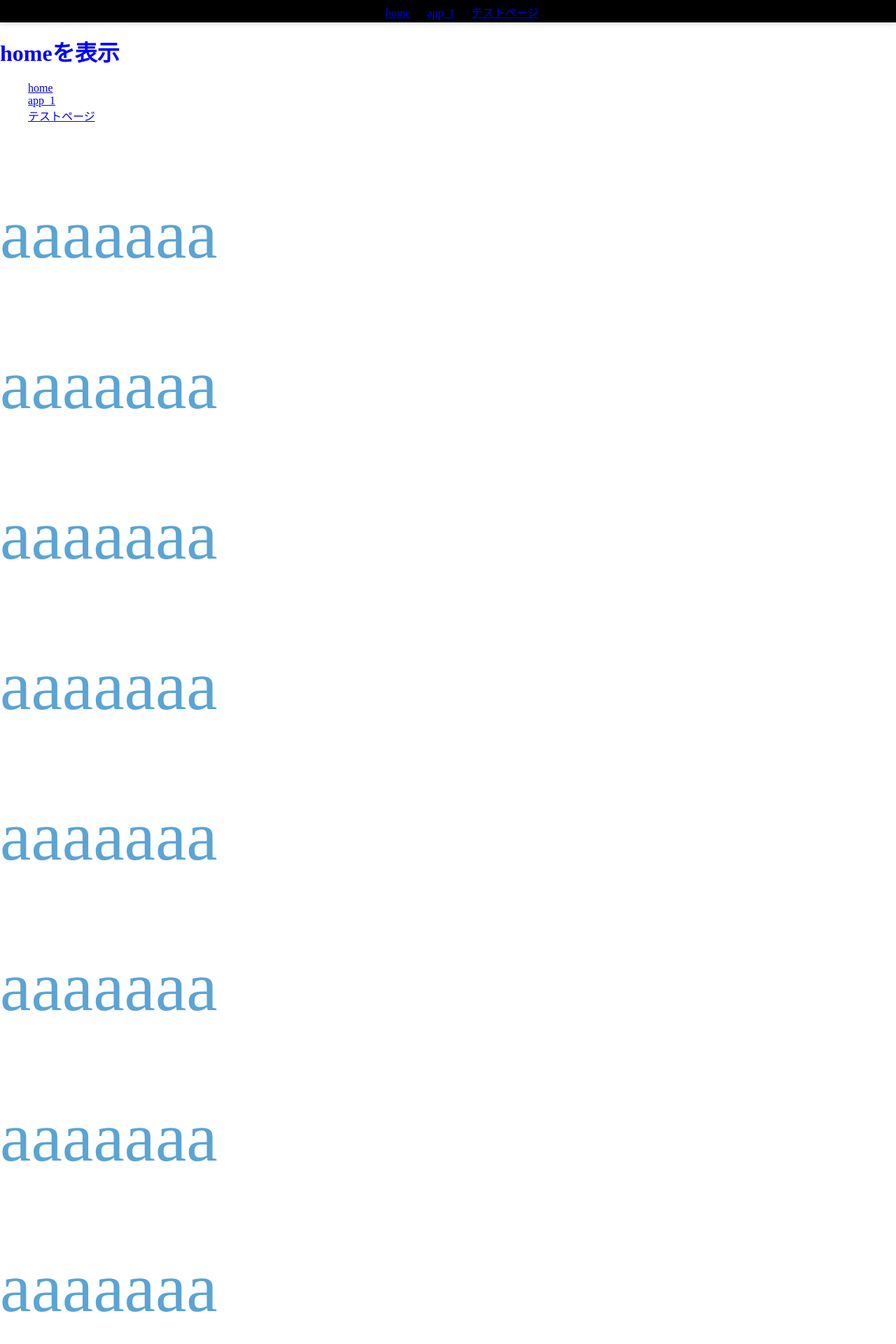
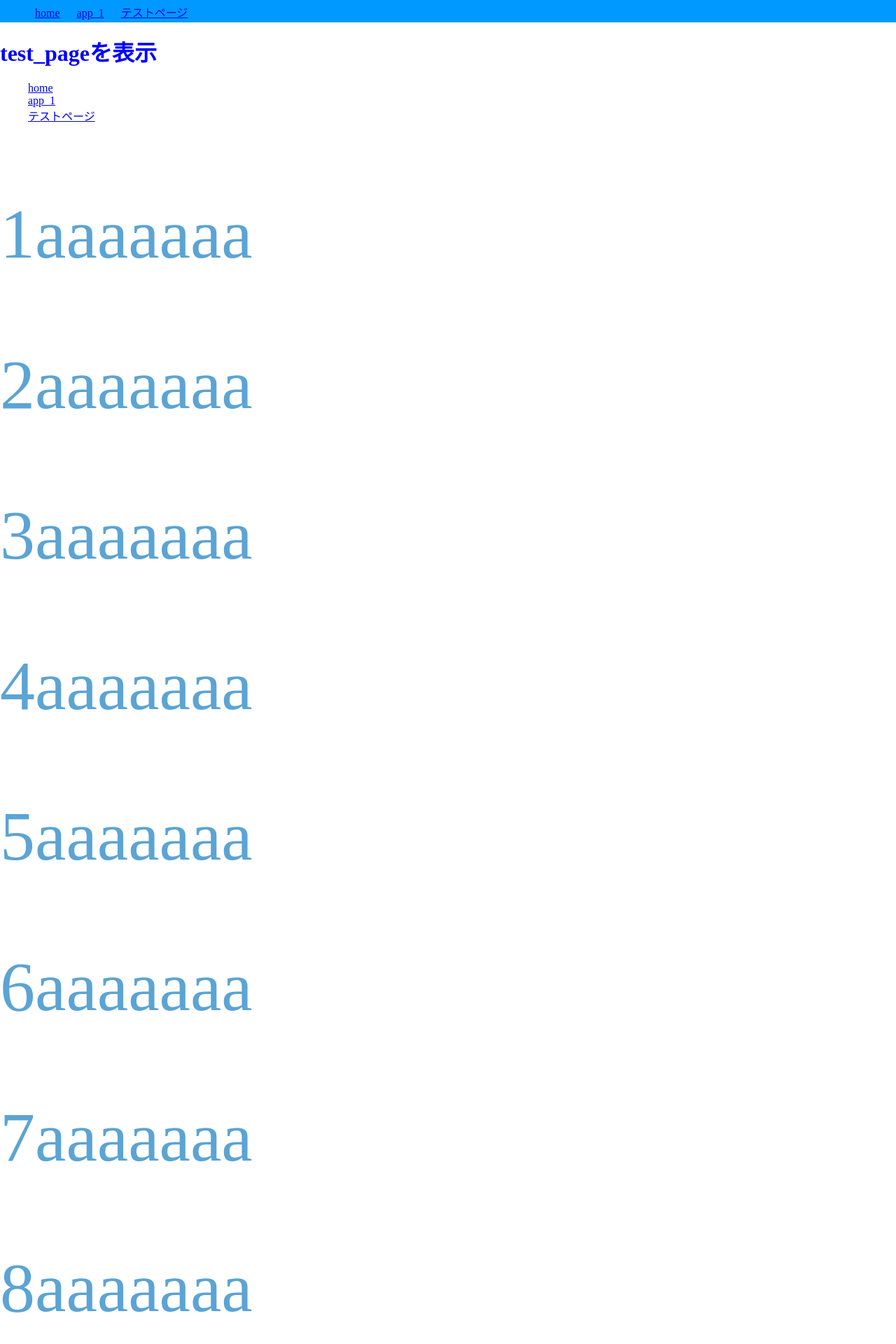
Before and after one commit to k158124456/Xx_project_xX, a Django app: page /test_page/ in a window 1280 px wide. Shown: the top 1920 px of the page at 70% size. Run offline with Django 3.2, Linux system fonts and the light colour scheme.

Commit message:
test_pageのヘッダーの色変更と下線削除　なぜか左の余白がなくならない

```diff
--- a/yarita/newproject/static/test_page/css/test_page.css
+++ b/yarita/newproject/static/test_page/css/test_page.css
@@ -6,6 +6,8 @@ ul {
 }
 
 ul li.header_class {
+  color: rgb(0, 0, 0);
+  text-decoration: none;
   margin-top: 0px;
   display: inline-block;
   padding: 5px 10px 10px 10px;
@@ -25,11 +27,11 @@ header{
   /*position: absolute;*/
   position: fixed;
   /*top: 300px;*/
-  background-color: rgb(0, 0, 0);
+  background-color: rgb(0, 153, 255);
   width: 100%;
-  text-align: center;
+  text-align: left;
   /*z-index: 1;*//*物体の描画優先度で大きいほど優先される*/
-  box-shadow: 0px 0px 10px 0px rgba(26, 26, 26, 0.25);
+  /*box-shadow: 0px 0px 10px 0px rgba(26, 26, 26, 0.25);*/
 }
 
 p{
--- a/yarita/newproject/test_page/templates/test_page/test_page.html
+++ b/yarita/newproject/test_page/templates/test_page/test_page.html
@@ -16,30 +16,30 @@
     </header>
 
 
-    <h1>homeを表示</h1>
+    <h1>test_pageを表示</h1>
       <ul>
         <li><a href={%url 'home:home'%}>home</a></li>
         <li><a href={%url 'app_1:app_1_index'%}>app_1</a></li>
         <li><a href={%url 'test_page:test_page'%}>テストページ</a></li>
       </ul>
-  <p>aaaaaaa</p>
-  <p>aaaaaaa</p>
-  <p>aaaaaaa</p>
-  <p>aaaaaaa</p>
-  <p>aaaaaaa</p>
-  <p>aaaaaaa</p>
-  <p>aaaaaaa</p>
-  <p>aaaaaaa</p>
-  <p>aaaaaaa</p>
-  <p>aaaaaaa</p>
-  <p>aaaaaaa</p>
-  <p>aaaaaaa</p>
-  <p>aaaaaaa</p>
-  <p>aaaaaaa</p>
-  <p>aaaaaaa</p>
-  <p>aaaaaaa</p>
-  <p>aaaaaaa</p>
-  <p>aaaaaaa</p>
-  <p>aaaaaaa</p>
+  <p>1aaaaaaa</p>
+  <p>2aaaaaaa</p>
+  <p>3aaaaaaa</p>
+  <p>4aaaaaaa</p>
+  <p>5aaaaaaa</p>
+  <p>6aaaaaaa</p>
+  <p>7aaaaaaa</p>
+  <p>8aaaaaaa</p>
+  <p>9aaaaaaa</p>
+  <p>10aaaaaaa</p>
+  <p>11aaaaaaa</p>
+  <p>12aaaaaaa</p>
+  <p>13aaaaaaa</p>
+  <p>14aaaaaaa</p>
+  <p>15aaaaaaa</p>
+  <p>16aaaaaaa</p>
+  <p>17aaaaaaa</p>
+  <p>18aaaaaaa</p>
+  <p>19aaaaaaa</p>
   </body>
 </html>
```
Also changed, not shown: yarita/newproject/test_page/static/test_page/css/test_page.css (+12 -4 lines).
